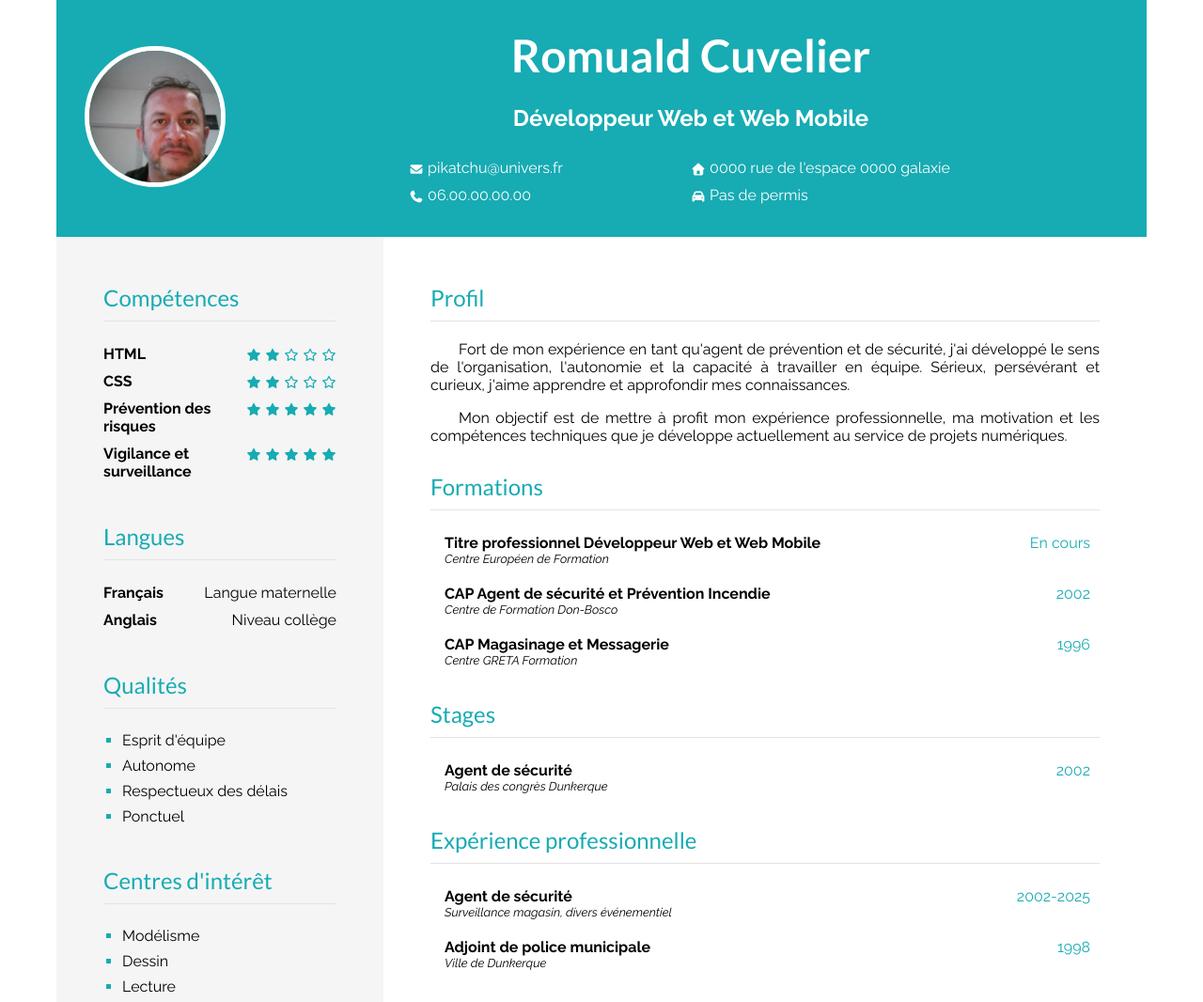
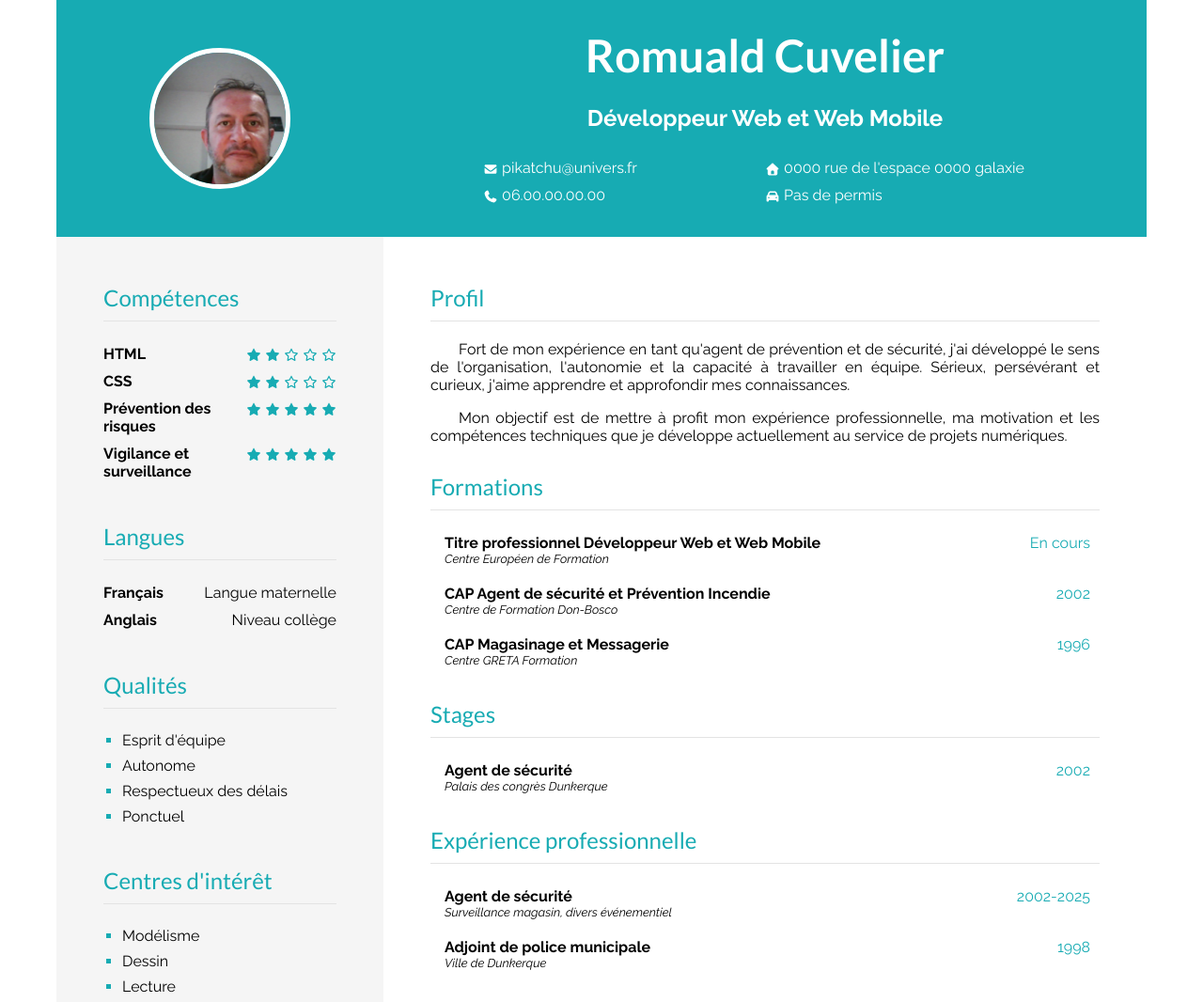
Before and after one commit to romuald67300-rgb/cv-en-ligne, a plain HTML site: page index.html in a window 1280 px wide. Shown: the top 1066 px of the page at 94% size. Drawn offline with Linux system fonts and the light colour scheme.

Commit message:
Corrige l'en-tête photo et texte en 30 % / 70 %

```diff
--- a/assets/css/style.css
+++ b/assets/css/style.css
@@ -45,18 +45,23 @@ h2 {
     width: 1160px;
     margin: 0 auto;
 }
-
 header {
     display: flex;
     align-items: center;
-    gap: 40px;
     background-color: var(--color-primary);
     color: var(--color-white);
-    padding: 30px;
+    padding: 30px 0;
 }
+
 header a {
     color: inherit;
     text-decoration: none;
+}
+
+header > a {
+    width: 30%;
+    display: flex;
+    justify-content: center;
 }
 
 header > a > img {
```
